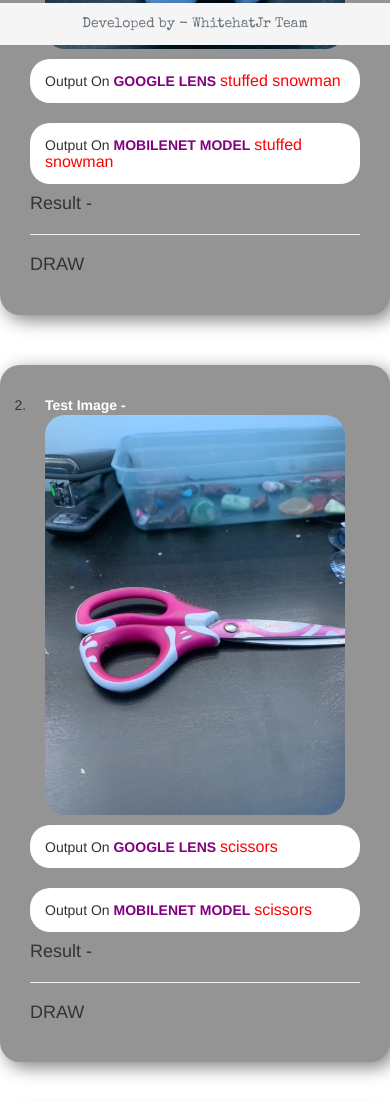
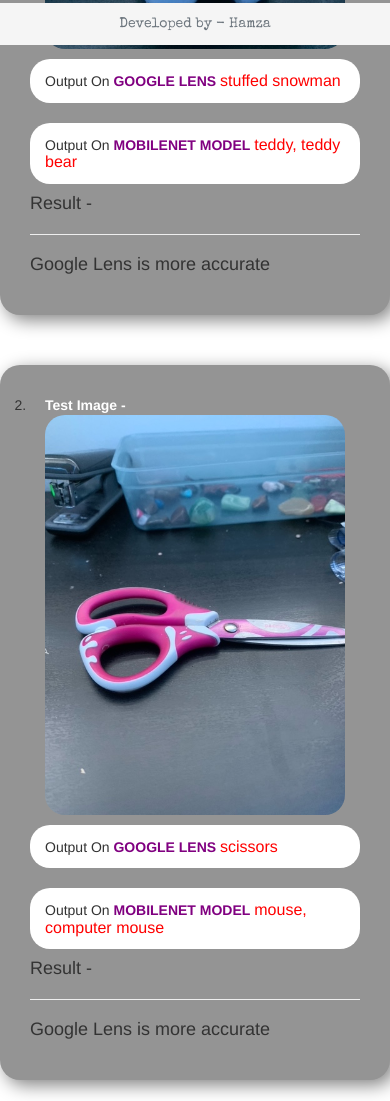
Before and after one commit to hamzamullan/case-study, a plain HTML site: page index.html in a window 390 px wide. Shown: the part 799-1900 px from the top of the page. Drawn offline with nearby package versions, Linux system fonts and the light colour scheme; a web font is replaced by a local one.

Commit message:
Add files via upload

```diff
--- a/index.html
+++ b/index.html
@@ -33,12 +33,12 @@
         <span> stuffed snowman </span>
         </h5>
         <h5 class="col-sm-4 col-xs-12"> Output On <b> MOBILENET MODEL</b>
-        <span> stuffed snowman </span>
+        <span> teddy, teddy bear </span>
         </h5>
         <div class="bob3" class="col-xs-12">
             <h4> Result - </h4>
             <hr>
-            <h4> DRAW </h4>
+            <h4> Google Lens is more accurate </h4>
         </div>
      </div>
      <br>
@@ -51,12 +51,12 @@
         <span> scissors </span>
         </h5>
         <h5 class="col-sm-4 col-xs-12"> Output On <b> MOBILENET MODEL</b>
-        <span> scissors </span>
+        <span> mouse, computer mouse </span>
         </h5>
         <div class="bob3" class="col-xs-12">
             <h4> Result - </h4>
             <hr>
-            <h4> DRAW </h4>
+            <h4> Google Lens is more accurate  </h4>
         </div>
      </div>
      <br>
@@ -69,12 +69,12 @@
         <span> recorder </span>
         </h5>
         <h5 class="col-sm-4 col-xs-12"> Output On <b> MOBILENET MODEL</b>
-        <span> recorder </span>
+        <span> microphone, mike </span>
         </h5>
         <div class="bob3" class="col-xs-12">
             <h4> Result - </h4>
             <hr>
-            <h4> DRAW </h4>
+            <h4> Google Lens is more accurate </h4>
         </div>
      </div>
      <br>
@@ -92,7 +92,7 @@
         <div class="bob3" class="col-xs-12">
             <h4> Result - </h4>
             <hr>
-            <h4> DRAW </h4>
+            <h4> Google Lens is more accurate  </h4>
         </div>
      </div>
      <br>
@@ -105,21 +105,22 @@
         <span> plant </span>
         </h5>
         <h5 class="col-sm-4 col-xs-12"> Output On <b> MOBILENET MODEL</b>
-        <span> plant </span>
+        <span> ping pong ball </span>
         </h5>
         <div class="bob3" class="col-xs-12">
             <h4> Result - </h4>
             <hr>
-            <h4> DRAW </h4>
+            <h4> Google Lens is more accurate </h4>
         </div>
      </div>
      <br>
 
     </ol>
     <br><br>
-    <h4 class="col-xs-12 result"> I have tested 5 images<br> <b>GOOGLE LENS</b> have predicted 4 of them more accurately. And <b>MOBILENET</b> was less accurately<br> So according to my case study <b>GOOGLE LENS</b> is more Accurate
+    <h4 class="col-xs-12 result"> I have tested 5 images<br> <b>GOOGLE LENS</b> have predicted all 5 of them more accurate. And <b>MOBILENET</b> was less accurate<br> So according to my case study <b>GOOGLE LENS</b> is more Accurate
     </h4> </div>
-    <br><br> <div class="copy_right_footer"> Developed by - WhitehatJr Team </div>
+    <br><br>
+    <div class="copy_right_footer"> Developed by - Hamza </div>
    </div>
    </body>
    </head>
```
